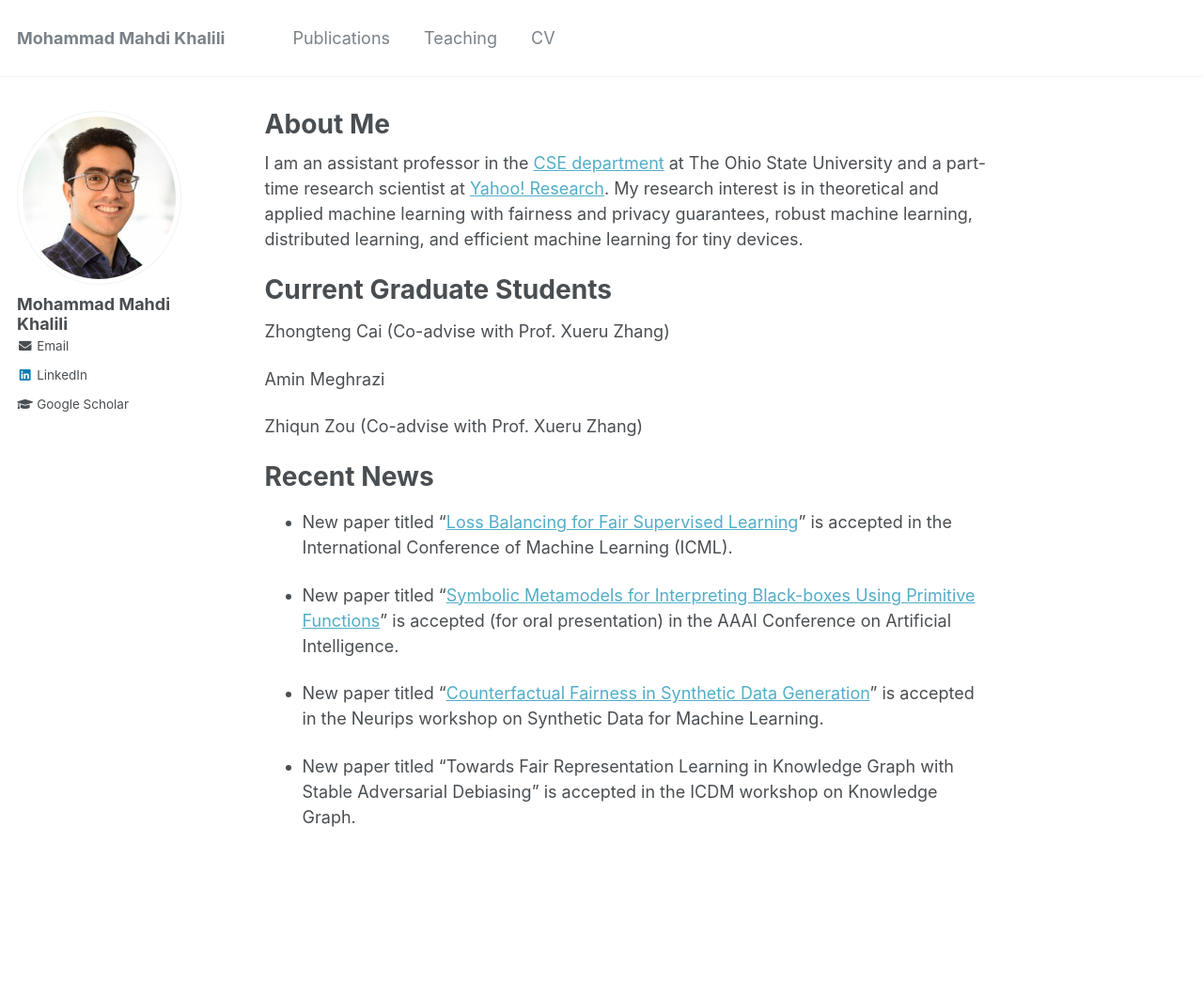
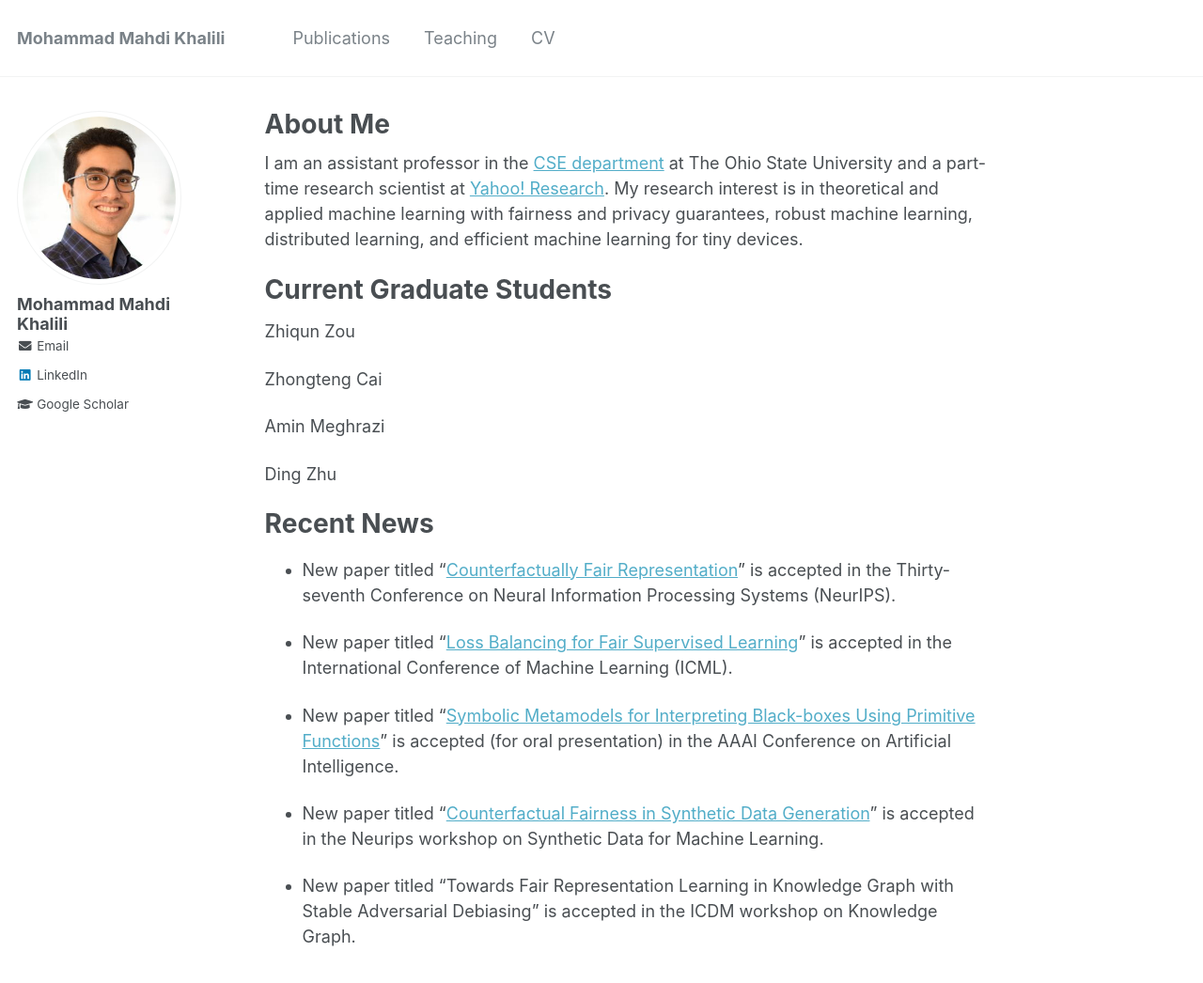
Before and after one commit to KhaliliMahdi/khalilimahdi.github.io, a Jekyll site: the page built from _pages/about.md, in a window 1280 px wide and 1223 px high. Shown: the top 1046 px of the window at 94% size. Built offline with Jekyll 4.4.1, drawn with Linux system fonts in a browser that asks for light colours.

Commit message:
Update about.md

```diff
--- a/_pages/about.md
+++ b/_pages/about.md
@@ -12,15 +12,19 @@ I am an assistant professor in the [CSE department](https://cse.osu.edu/) at The
 
 Current Graduate Students
 ======
-Zhongteng Cai (Co-advise with Prof. Xueru Zhang)
+Zhiqun Zou
+
+Zhongteng Cai
 
 Amin Meghrazi
 
-Zhiqun Zou (Co-advise with Prof. Xueru Zhang)
+Ding Zhu
 
 
 Recent News
 ======
+* New paper titled "[Counterfactually Fair Representation](https://arxiv.org/pdf/2311.05420.pdf)" is accepted in the Thirty-seventh Conference on Neural Information Processing Systems (NeurIPS).
+
 * New paper titled "[Loss Balancing for Fair Supervised Learning](https://openreview.net/pdf?id=gVGZyRDpXX)" is accepted in the International Conference of Machine Learning (ICML).
 
 * New paper titled "[Symbolic Metamodels for Interpreting Black-boxes Using Primitive Functions]()" is accepted (for oral presentation) in the AAAI Conference on Artificial Intelligence.
```
